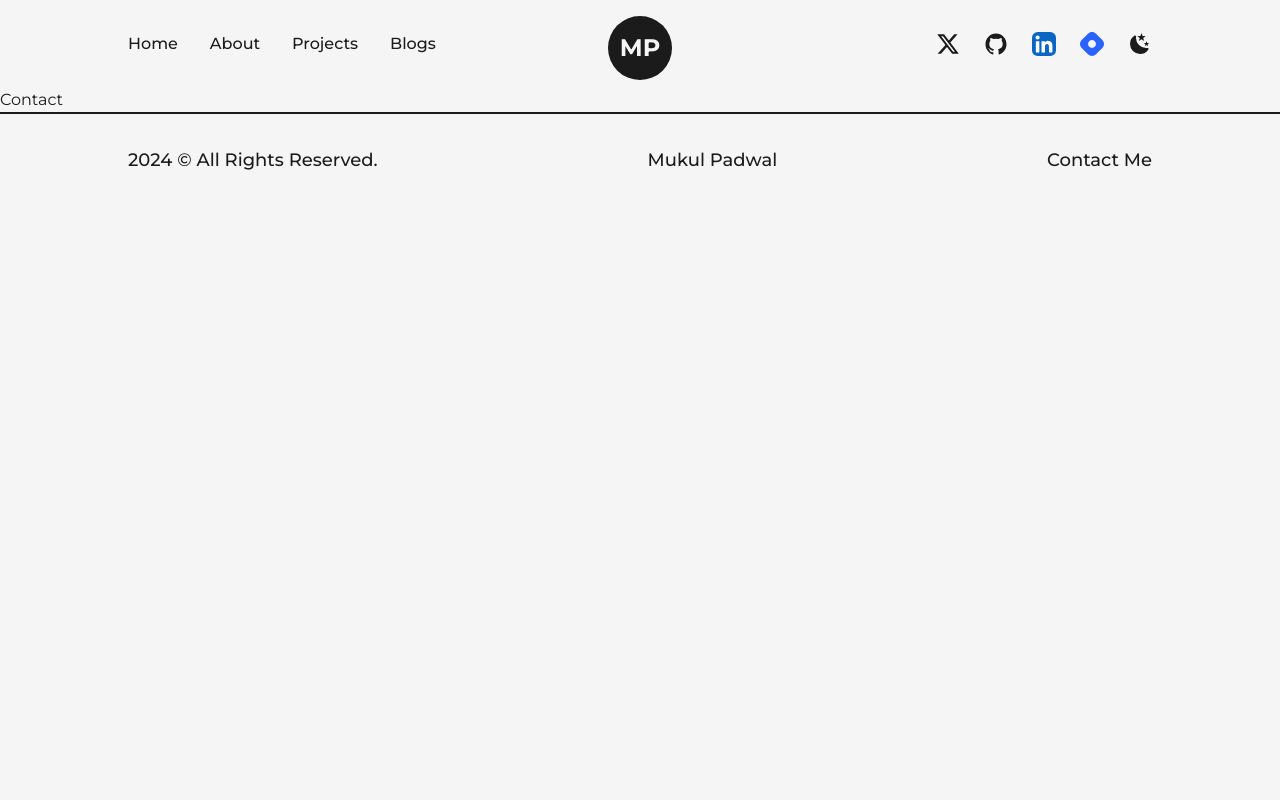
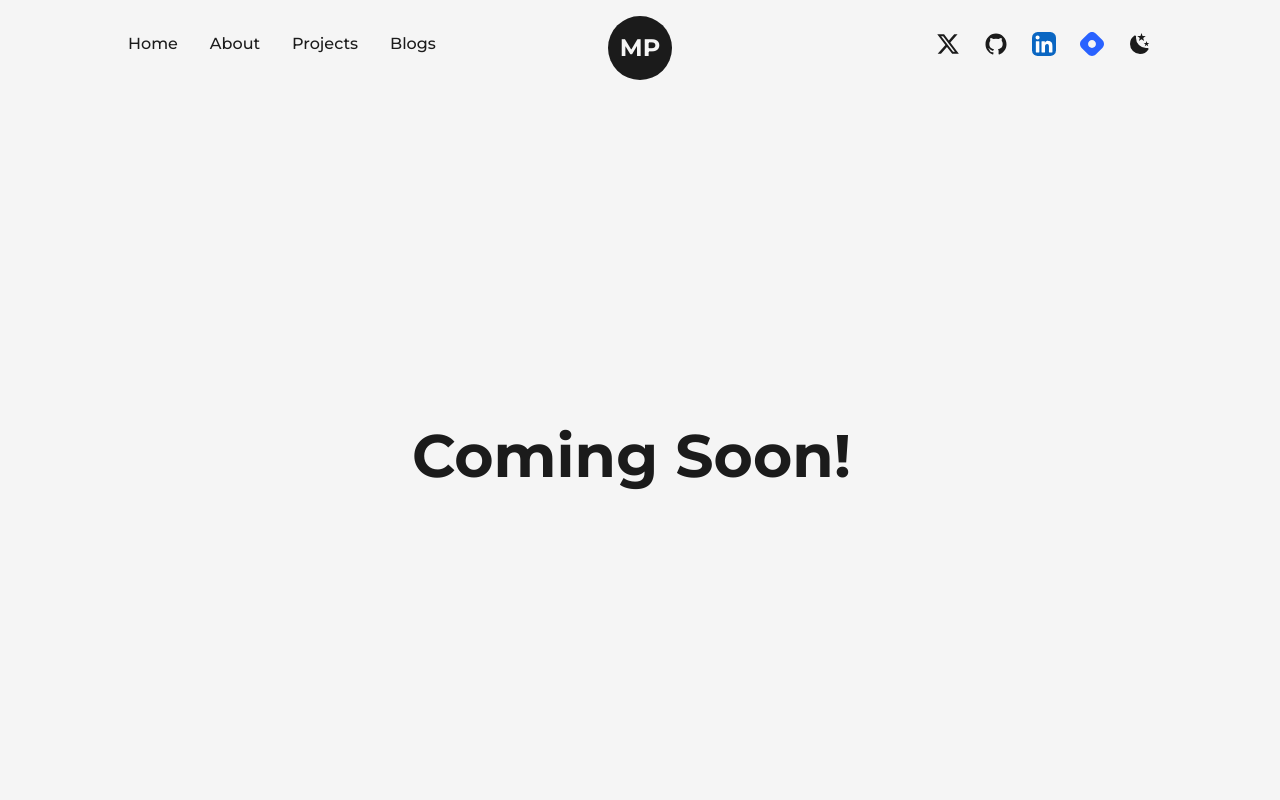
Before and after one commit to mukulpadwal/next-portfolio, a Next.js app: page /contact in a window 1280 px wide. Shown: the top 800 px of the page. Built offline with nearby package versions, Linux system fonts and the light colour scheme.

Commit message:
ADD : initial-contact-page

```diff
--- a/src/app/contact/page.js
+++ b/src/app/contact/page.js
@@ -1,9 +1,22 @@
-import React from 'react';
+"use client";
+
+import AnimatedText from "@/components/AnimatedText";
+import TransitionEffect from "@/components/TransitionEffect";
 
 const Contact = () => {
   return (
-    <div>Contact</div>
-  )
-}
+    <>
+      <TransitionEffect />
+      <div className="w-full h-screen inline-block z-0 bg-light dark:bg-dark pt-16 p-32 xl:p-24 lg:p-16 md:p-12 md:pt-16 sm:p-8">
+        <main className="w-full h-full flex flex-col items-center justify-center text-dark dark:text-light">
+          <AnimatedText
+            text="Coming Soon!"
+            className="!text-center !text-6xl xl:!text-5xl lg:!text-center lg:!text-6xl md:!text-5xl sm:!text-3xl"
+          />
+        </main>
+      </div>
+    </>
+  );
+};
 
 export default Contact;
```
